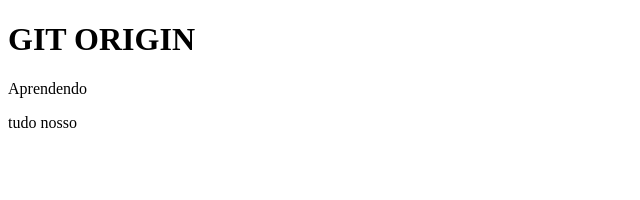
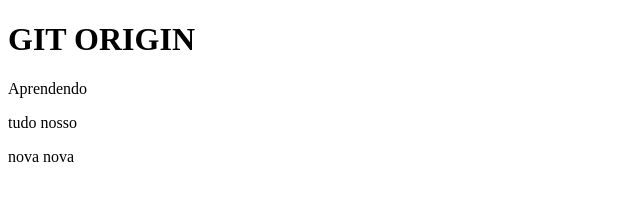
Before and after one commit to thgfnd/primeiro_git, a plain HTML site: page index.html in a window 1280 px wide. Shown: the full height of the page, 0-640 px from the left. Drawn offline with Linux system fonts and the light colour scheme.

Commit message:
aprendendo

```diff
--- a/index.html
+++ b/index.html
@@ -9,5 +9,7 @@
     <h1>GIT ORIGIN</h1>
     <P>Aprendendo</P>
     <p>tudo nosso</p>
+    <p>nova nova</p>
+
 </body>
 </html>
```
